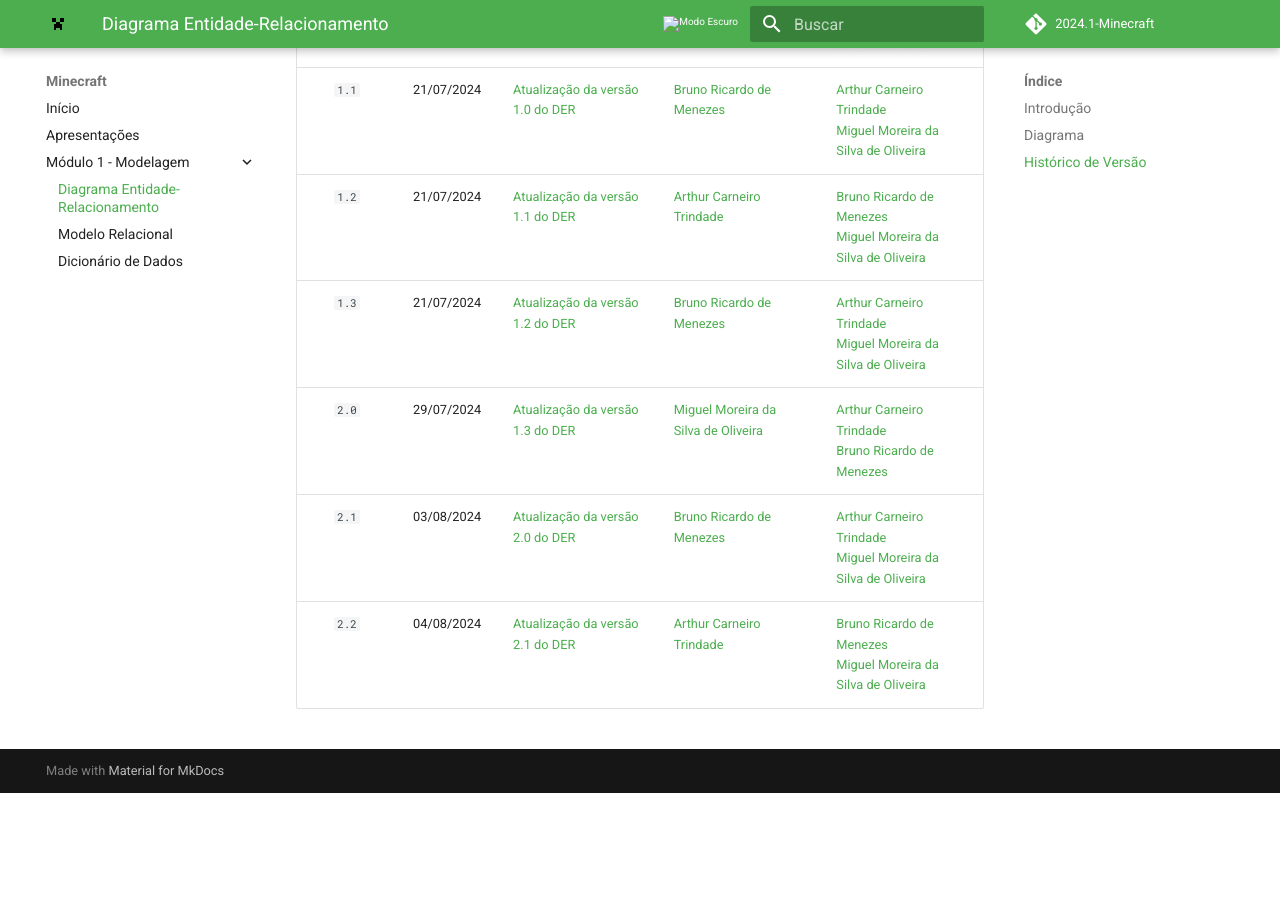
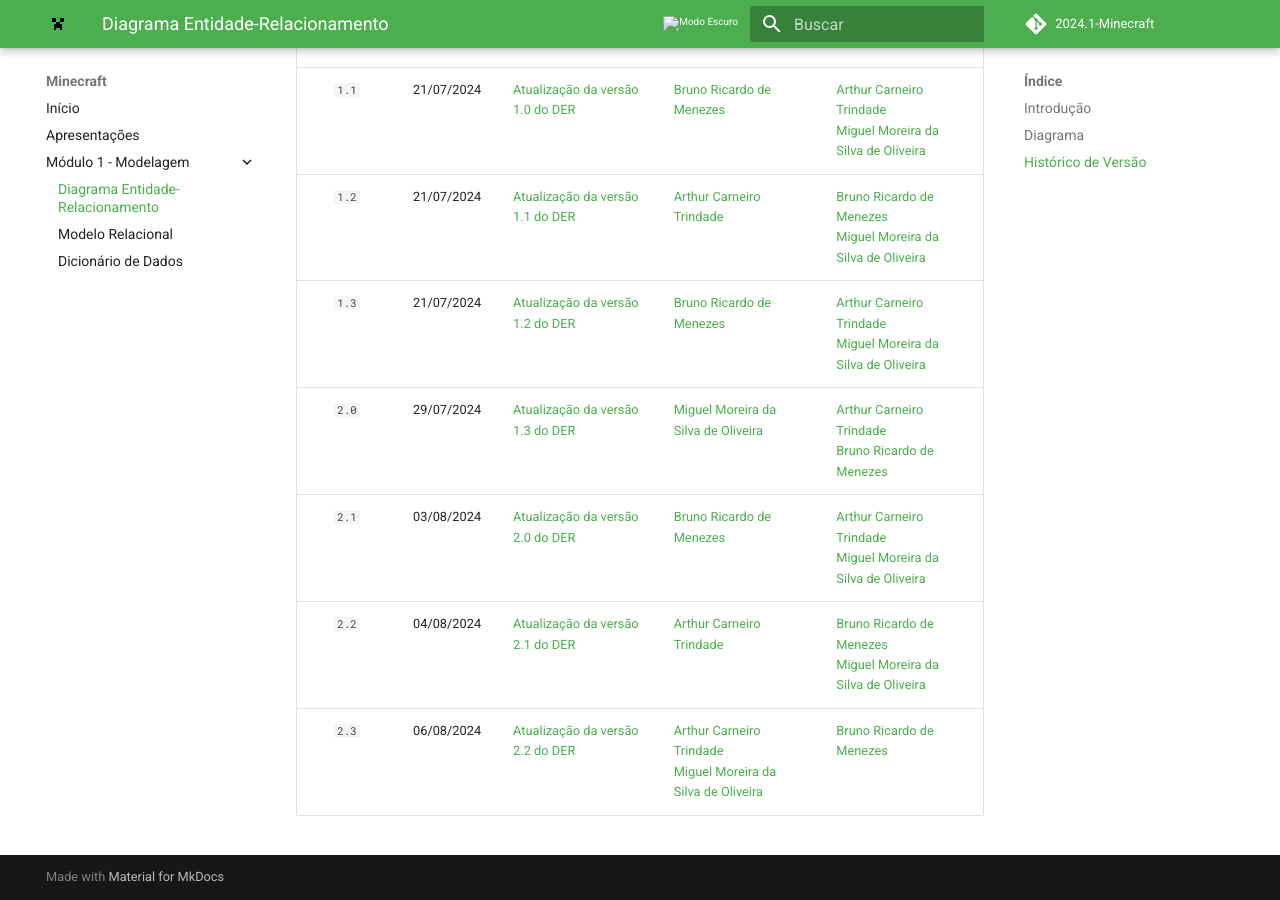
Before and after one commit to SBD1/2024.1-Minecraft, an MkDocs documentation site: the page built from gitpages/docs/modulo_1/der.md, in a window 1280 px wide and 900 px high, scrolled down 1361 px. Built offline with MkDocs 1.6.1 and Material for MkDocs 9.7.7, drawn with Linux system fonts in a browser that asks for light colours; comment, search, counter and statistics services are not loaded; before the commit the page ends 2154 px from its top, so only the background shows below that.

Commit message:
adição der v2.3

```diff
--- a/gitpages/docs/modulo_1/der.md
+++ b/gitpages/docs/modulo_1/der.md
@@ -22,5 +22,6 @@ Autores: [Arthur Carneiro Trindade](https://github.com/trindadea), [Bruno Ricard
 | `1.2`  | 21/07/2024 | [Atualização da versão 1.1 do DER](./versoes/DER/versao_1.2.png) | [Arthur Carneiro Trindade](https://github.com/trindadea) | [Bruno Ricardo de Menezes](https://github.com/EhOBruno)<br>[Miguel Moreira da Silva de Oliveira](https://github.com/EhOMiguel) |
 | `1.3`  | 21/07/2024 | [Atualização da versão 1.2 do DER](./versoes/DER/versao_1.3.png) | [Bruno Ricardo de Menezes](https://github.com/EhOBruno) | [Arthur Carneiro Trindade](https://github.com/trindadea)<br>[Miguel Moreira da Silva de Oliveira](https://github.com/EhOMiguel) |
 | `2.0`  | 29/07/2024 | [Atualização da versão 1.3 do DER](./versoes/DER/versao_2.0.png) | [Miguel Moreira da Silva de Oliveira](https://github.com/EhOMiguel) | [Arthur Carneiro Trindade](https://github.com/trindadea)<br>[Bruno Ricardo de Menezes](https://github.com/EhOBruno) |
-| `2.1`  | 03/08/2024 | [Atualização da versão 2.0 do DER](./versoes/DER/versao_2.1.png) | [Bruno Ricardo de Menezes](https://github.com/EhOBruno) | [Arthur Carneiro Trindade](https://github.com/trindadea)<br> [Miguel Moreira da Silva de Oliveira](https://github.com/EhOMiguel) |
-| `2.2`  | 04/08/2024 | [Atualização da versão 2.1 do DER](./versoes/DER/versao_2.2.png) | [Arthur Carneiro Trindade](https://github.com/trindadea) | [Bruno Ricardo de Menezes](https://github.com/EhOBruno)<br> [Miguel Moreira da Silva de Oliveira](https://github.com/EhOMiguel) |
+| `2.1`  | 03/08/2024 | [Atualização da versão 2.0 do DER](./versoes/DER/versao_2.1.png) | [Bruno Ricardo de Menezes](https://github.com/EhOBruno) | [Arthur Carneiro Trindade](https://github.com/trindadea)<br>[Miguel Moreira da Silva de Oliveira](https://github.com/EhOMiguel) |
+| `2.2`  | 04/08/2024 | [Atualização da versão 2.1 do DER](./versoes/DER/versao_2.2.png) | [Arthur Carneiro Trindade](https://github.com/trindadea) | [Bruno Ricardo de Menezes](https://github.com/EhOBruno)<br>[Miguel Moreira da Silva de Oliveira](https://github.com/EhOMiguel) |
+| `2.3`  | 06/08/2024 | [Atualização da versão 2.2 do DER](./versoes/DER/versao_2.3.png) | [Arthur Carneiro Trindade](https://github.com/trindadea)<br>[Miguel Moreira da Silva de Oliveira](https://github.com/EhOMiguel) | [Bruno Ricardo de Menezes](https://github.com/EhOBruno) |
```
Also changed, not shown: gitpages/docs/modulo_1/versoes/DER/DER MUD Minecraft.png (added), gitpages/docs/modulo_1/versoes/DER/versao_2.3.png (renamed from gitpages/docs/modulo_1/versoes/DER/versao_2.2.png).
